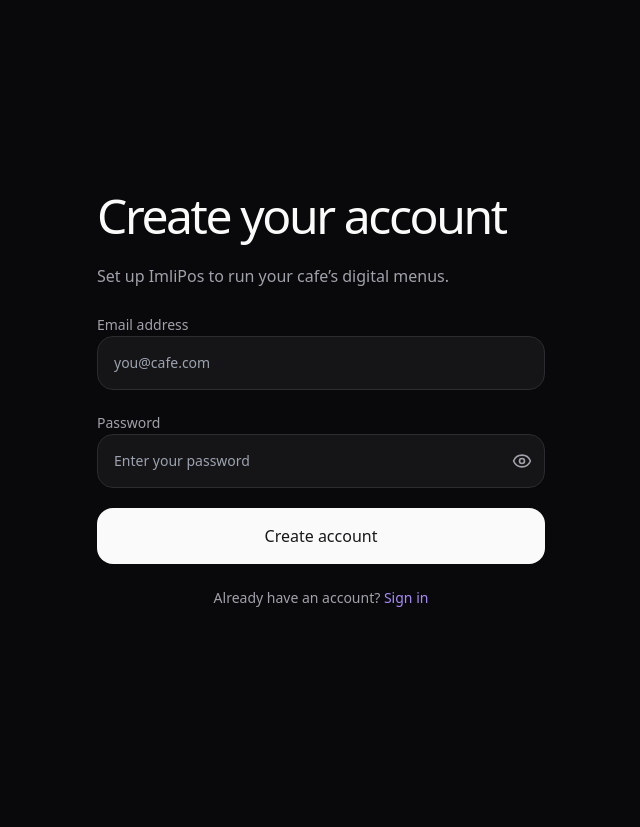
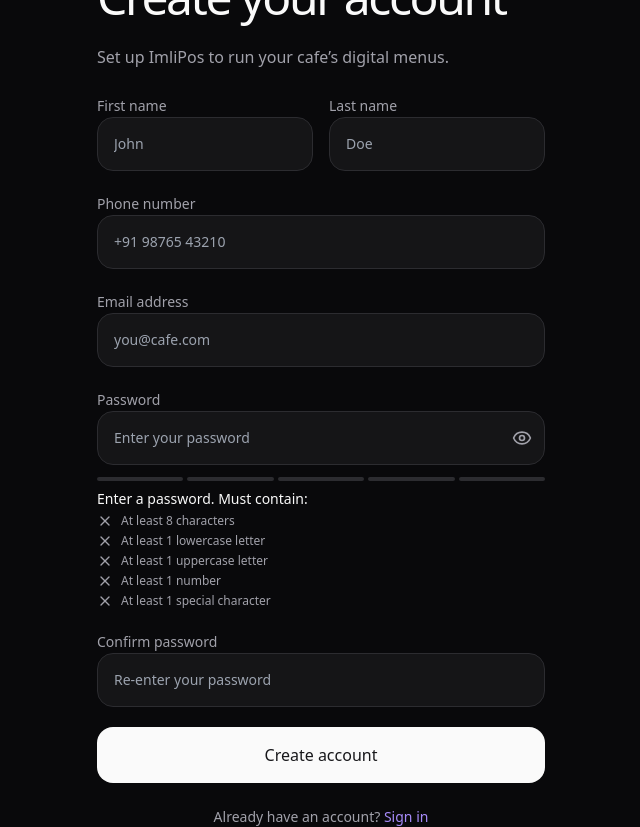
Before and after one commit to ImliPOS/imlipos-menu-management, a Next.js app in the folder apps/web/: page /signup in a window 1280 px wide. Shown: the whole page, without its empty margins (7-647 px from the left). Before the commit the page ends 800 px from the top, so only its background shows below. Built offline with nearby package versions, Linux system fonts and the light colour scheme; no server answers.

Commit message:
refactored authentication

```diff
--- a/apps/web/src/app/signup/page.tsx
+++ b/apps/web/src/app/signup/page.tsx
@@ -3,7 +3,7 @@
 import { useState } from "react";
 import { useRouter } from "next/navigation";
 import { supabase } from "@/lib/supabase";
-import { AuthPanel } from "@/components/ui/sign-in";
+import { AuthPanel, type AuthValues } from "@/components/ui/sign-in";
 
 export default function SignUpPage() {
   const router = useRouter();
@@ -11,11 +11,23 @@
   const [notice, setNotice] = useState<string | null>(null);
   const [busy, setBusy] = useState(false);
 
-  async function onSubmit({ email, password }: { email: string; password: string }) {
+  async function onSubmit({
+    email,
+    password,
+    firstName,
+    lastName,
+    phone,
+  }: AuthValues) {
     setError(null);
     setNotice(null);
     setBusy(true);
-    const { data, error } = await supabase.auth.signUp({ email, password });
+    const { data, error } = await supabase.auth.signUp({
+      email,
+      password,
+      options: {
+        data: { first_name: firstName, last_name: lastName, phone },
+      },
+    });
     setBusy(false);
     if (error) return setError(error.message);
     if (data.session) router.replace("/onboarding");
@@ -26,6 +38,7 @@
     <AuthPanel
       title={<span className="font-light tracking-tighter">Create your account</span>}
       description="Set up ImliPos to run your cafe’s digital menus."
+      mode="signup"
       heroVideoSrc="/auth-hero.mp4"
       submitLabel="Create account"
       busy={busy}
--- a/apps/web/src/components/ui/sign-in.tsx
+++ b/apps/web/src/components/ui/sign-in.tsx
@@ -1,7 +1,14 @@
 "use client";
 
-import React, { useState } from "react";
-import { Eye, EyeOff } from "lucide-react";
+import React, { useMemo, useState } from "react";
+import { Eye, EyeOff, Check, X } from "lucide-react";
+import { cn } from "@/lib/utils";
+import {
+  passwordRequirements,
+  passwordScore,
+  strengthColor,
+  strengthText,
+} from "@/lib/password";
 
 // --- TYPES ---
 export interface Testimonial {
@@ -11,9 +18,19 @@
   text: string;
 }
 
+export interface AuthValues {
+  email: string;
+  password: string;
+  firstName?: string;
+  lastName?: string;
+  phone?: string;
+}
+
 interface AuthPanelProps {
   title?: React.ReactNode;
   description?: React.ReactNode;
+  /** "signin" (default) or "signup" — signup adds name/phone/confirm fields. */
+  mode?: "signin" | "signup";
   /** Path to a video used as the hero (right column). */
   heroVideoSrc?: string;
   testimonials?: Testimonial[];
@@ -26,7 +43,7 @@
   footerPrompt: string;
   footerActionLabel: string;
   onFooterAction: () => void;
-  onSubmit: (values: { email: string; password: string }) => void;
+  onSubmit: (values: AuthValues) => void;
 }
 
 const GlassInputWrapper = ({ children }: { children: React.ReactNode }) => (
@@ -61,6 +78,7 @@
 export const AuthPanel: React.FC<AuthPanelProps> = ({
   title,
   description,
+  mode = "signin",
   heroVideoSrc,
   testimonials = [],
   submitLabel,
@@ -72,13 +90,54 @@
   onFooterAction,
   onSubmit,
 }) => {
+  const isSignup = mode === "signup";
   const [showPassword, setShowPassword] = useState(false);
   const [email, setEmail] = useState("");
   const [password, setPassword] = useState("");
+  const [firstName, setFirstName] = useState("");
+  const [lastName, setLastName] = useState("");
+  const [phone, setPhone] = useState("");
+  const [confirmPassword, setConfirmPassword] = useState("");
+  const [formError, setFormError] = useState<string | null>(null);
+
+  const strength = passwordRequirements.map((r) => ({
+    met: r.regex.test(password),
+    text: r.text,
+  }));
+  const score = useMemo(() => passwordScore(password), [password]);
 
   function handleSubmit(e: React.FormEvent<HTMLFormElement>) {
     e.preventDefault();
-    onSubmit({ email, password });
+    setFormError(null);
+
+    if (!isSignup) {
+      onSubmit({ email, password });
+      return;
+    }
+
+    if (!firstName.trim() || !lastName.trim()) {
+      return setFormError("Please enter your first and last name.");
+    }
+    if (!phone.trim()) {
+      return setFormError("Please enter your phone number.");
+    }
+    if (!email.trim()) {
+      return setFormError("Please enter your email address.");
+    }
+    if (score < passwordRequirements.length) {
+      return setFormError("Password doesn't meet all requirements.");
+    }
+    if (password !== confirmPassword) {
+      return setFormError("Passwords don't match.");
+    }
+
+    onSubmit({
+      email,
+      password,
+      firstName: firstName.trim(),
+      lastName: lastName.trim(),
+      phone: phone.trim(),
+    });
   }
 
   return (
@@ -95,6 +154,62 @@
             </p>
 
             <form className="space-y-5" onSubmit={handleSubmit}>
+              {isSignup && (
+                <>
+                  <div className="grid grid-cols-1 gap-4 sm:grid-cols-2">
+                    <div className="animate-element animate-delay-300">
+                      <label className="text-sm font-medium text-muted-foreground">
+                        First name
+                      </label>
+                      <GlassInputWrapper>
+                        <input
+                          name="firstName"
+                          type="text"
+                          autoComplete="given-name"
+                          value={firstName}
+                          onChange={(e) => setFirstName(e.target.value)}
+                          placeholder="John"
+                          className="w-full rounded-2xl bg-transparent p-4 text-sm focus:outline-none"
+                        />
+                      </GlassInputWrapper>
+                    </div>
+                    <div className="animate-element animate-delay-300">
+                      <label className="text-sm font-medium text-muted-foreground">
+                        Last name
+                      </label>
+                      <GlassInputWrapper>
+                        <input
+                          name="lastName"
+                          type="text"
+                          autoComplete="family-name"
+                          value={lastName}
+                          onChange={(e) => setLastName(e.target.value)}
+                          placeholder="Doe"
+                          className="w-full rounded-2xl bg-transparent p-4 text-sm focus:outline-none"
+                        />
+                      </GlassInputWrapper>
+                    </div>
+                  </div>
+
+                  <div className="animate-element animate-delay-300">
+                    <label className="text-sm font-medium text-muted-foreground">
+                      Phone number
+                    </label>
+                    <GlassInputWrapper>
+                      <input
+                        name="phone"
+                        type="tel"
+                        autoComplete="tel"
+                        value={phone}
+                        onChange={(e) => setPhone(e.target.value)}
+                        placeholder="+91 98765 43210"
+                        className="w-full rounded-2xl bg-transparent p-4 text-sm focus:outline-none"
+                      />
+                    </GlassInputWrapper>
+                  </div>
+                </>
+              )}
+
               <div className="animate-element animate-delay-300">
                 <label className="text-sm font-medium text-muted-foreground">
                   Email address
@@ -140,8 +255,67 @@
                     </button>
                   </div>
                 </GlassInputWrapper>
+
+                {isSignup && (
+                  <>
+                    <div className="mt-3 flex h-1 w-full gap-1">
+                      {Array.from({ length: 5 }).map((_, i) => (
+                        <span
+                          key={i}
+                          className={cn(
+                            "h-full flex-1 rounded-full transition-all",
+                            i < score ? strengthColor(score) : "bg-border",
+                          )}
+                        />
+                      ))}
+                    </div>
+                    <p className="mt-2 text-sm font-medium">
+                      {strengthText(score)}. Must contain:
+                    </p>
+                    <ul className="mt-1 space-y-1">
+                      {strength.map((req, i) => (
+                        <li key={i} className="flex items-center gap-2">
+                          {req.met ? (
+                            <Check className="h-4 w-4 text-green-400" />
+                          ) : (
+                            <X className="h-4 w-4 text-muted-foreground" />
+                          )}
+                          <span
+                            className={cn(
+                              "text-xs",
+                              req.met ? "text-green-400" : "text-muted-foreground",
+                            )}
+                          >
+                            {req.text}
+                          </span>
+                        </li>
+                      ))}
+                    </ul>
+                  </>
+                )}
               </div>
 
+              {isSignup && (
+                <div className="animate-element animate-delay-400">
+                  <label className="text-sm font-medium text-muted-foreground">
+                    Confirm password
+                  </label>
+                  <GlassInputWrapper>
+                    <input
+                      name="confirmPassword"
+                      type={showPassword ? "text" : "password"}
+                      value={confirmPassword}
+                      onChange={(e) => setConfirmPassword(e.target.value)}
+                      placeholder="Re-enter your password"
+                      className="w-full rounded-2xl bg-transparent p-4 text-sm focus:outline-none"
+                    />
+                  </GlassInputWrapper>
+                </div>
+              )}
+
+              {formError && (
+                <p className="animate-element text-sm text-red-400">{formError}</p>
+              )}
               {error && (
                 <p className="animate-element text-sm text-red-400">{error}</p>
               )}
--- /dev/null
+++ b/apps/web/src/lib/password.ts
@@ -0,0 +1,31 @@
+/** Shared password strength rules + helpers (used by signup and profile). */
+
+export const passwordRequirements = [
+  { regex: /.{8,}/, text: "At least 8 characters" },
+  { regex: /[a-z]/, text: "At least 1 lowercase letter" },
+  { regex: /[A-Z]/, text: "At least 1 uppercase letter" },
+  { regex: /[0-9]/, text: "At least 1 number" },
+  { regex: /[!@#$%^&*()_+\-=\[\]{};':"\\|,.<>/?]/, text: "At least 1 special character" },
+];
+
+/** Number of requirements the given password satisfies (0–5). */
+export function passwordScore(password: string): number {
+  return passwordRequirements.filter((r) => r.regex.test(password)).length;
+}
+
+export function strengthColor(score: number): string {
+  if (score === 0) return "bg-border";
+  if (score <= 1) return "bg-red-500";
+  if (score <= 2) return "bg-orange-500";
+  if (score <= 3) return "bg-amber-500";
+  if (score === 4) return "bg-yellow-400";
+  return "bg-green-500";
+}
+
+export function strengthText(score: number): string {
+  if (score === 0) return "Enter a password";
+  if (score <= 2) return "Weak password";
+  if (score <= 3) return "Medium password";
+  if (score === 4) return "Strong password";
+  return "Very strong password";
+}
```
Also changed, not shown: apps/web/src/components/profile/EmailPassword.tsx (+5 -24 lines), 1 other file (tests, documents, lock files or other folders).
